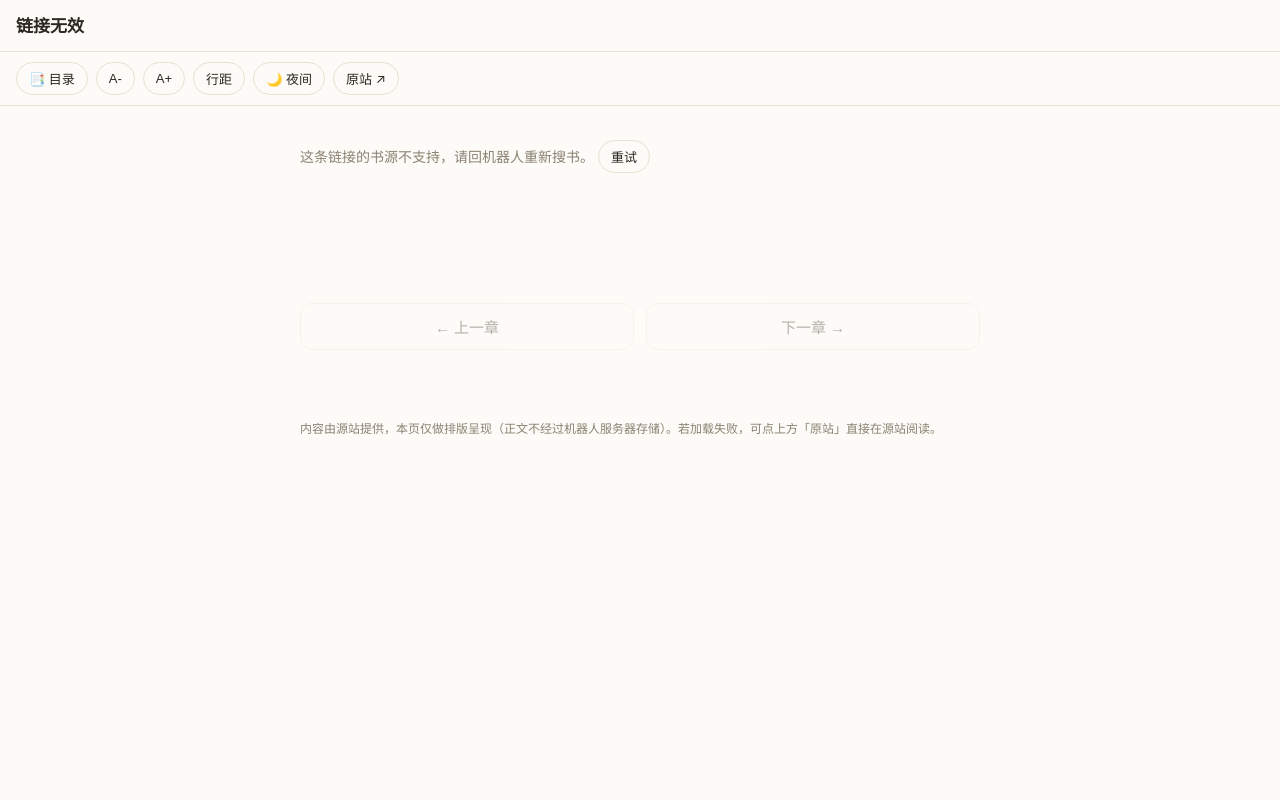
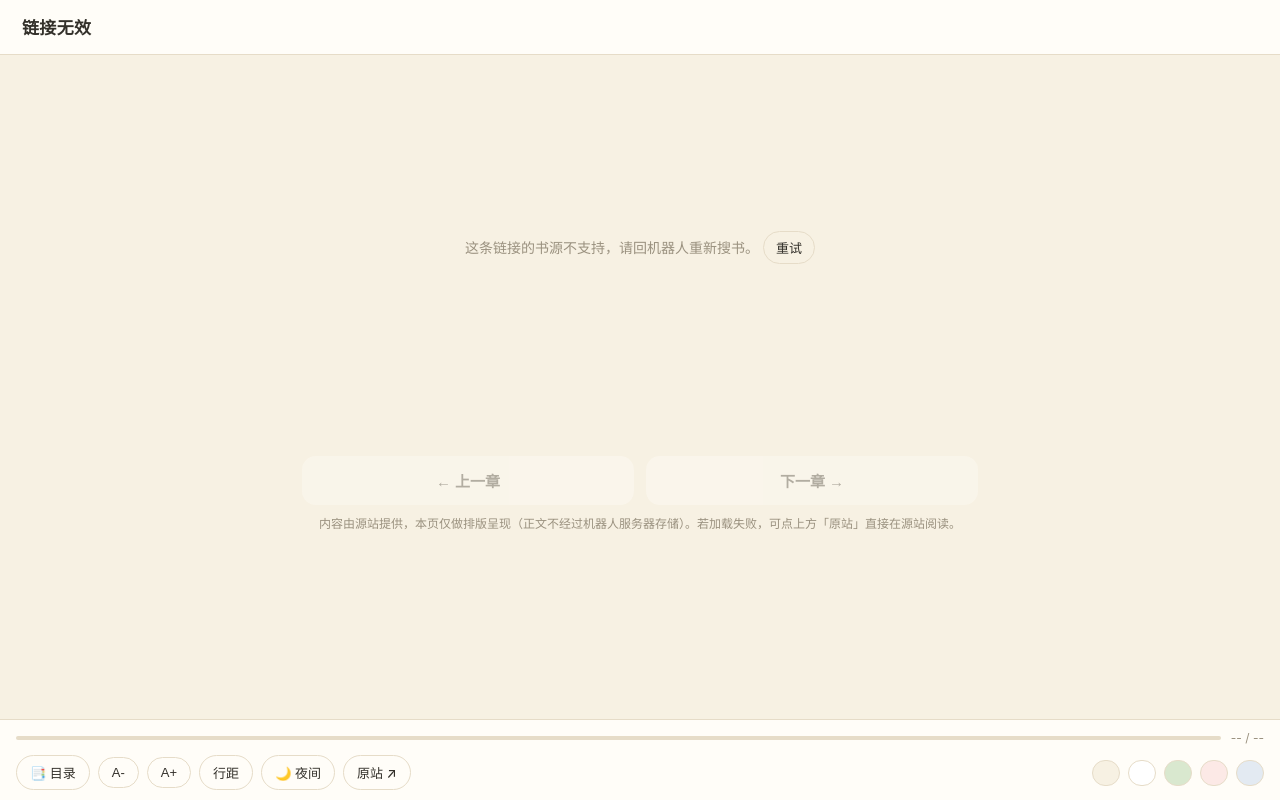
Before and after one commit to Mahiru0311/reader, a plain HTML site: page novel.html in a window 1280 px wide. Drawn offline with Linux system fonts and the light colour scheme.

Commit message:
novel.html: Fanqie/Qimao-style UI redesign (themes, bottom bar, progress, sans typography; JS logic untouched)

```diff
--- a/novel.html
+++ b/novel.html
@@ -3,44 +3,72 @@
 <meta name="viewport" content="width=device-width,initial-scale=1,viewport-fit=cover">
 <title>小说阅读页</title>
 <style>
-:root{--bg:#fdfbf7;--fg:#2b2620;--muted:#8a8272;--line:#e8e0d2;--accent:#b07d3c}
-*{box-sizing:border-box}body{margin:0;background:var(--bg);color:var(--fg);font-family:-apple-system,BlinkMacSystemFont,"PingFang SC","Noto Serif SC",serif;-webkit-font-smoothing:antialiased}
-body.night{--bg:#171512;--fg:#cfc8bd;--muted:#8d867c;--line:#2e2a26;--accent:#d0a05e}
-header{position:sticky;top:0;background:var(--bg);border-bottom:1px solid var(--line);padding:12px 16px;z-index:10}
-header h1{font-size:17px;margin:0 0 2px}header .author{font-size:13px;color:var(--muted)}
-.toolbar{display:flex;gap:8px;padding:10px 16px;border-bottom:1px solid var(--line);flex-wrap:wrap}
-.toolbar button,.toolbar a{background:transparent;border:1px solid var(--line);color:var(--fg);border-radius:20px;padding:6px 12px;font-size:13px;text-decoration:none}
-#toc{position:fixed;inset:0 auto 0 0;width:min(300px,80vw);background:var(--bg);border-right:1px solid var(--line);transform:translateX(-105%);transition:transform .25s;z-index:20;overflow-y:auto;padding:16px}
-#toc.open{transform:none}#toc h2{font-size:15px;margin:0 0 10px}
-.toc-item{display:block;width:100%;text-align:left;background:none;border:0;border-bottom:1px solid var(--line);color:var(--fg);padding:9px 2px;font-size:14px}
-.toc-item.active{color:var(--accent);font-weight:700}
-main{max-width:720px;margin:0 auto;padding:20px 20px calc(88px + env(safe-area-inset-bottom))}
-.chapter h2{font-size:19px;margin:8px 0 18px}.chapter p{line-height:1.9;margin:0 0 1em;text-align:justify}
-.nav{display:flex;justify-content:space-between;gap:12px;margin:28px 0}
-.nav button{flex:1;border:1px solid var(--line);background:transparent;color:var(--fg);border-radius:12px;padding:12px;font-size:15px}
-.nav button:disabled{opacity:.35}
-#mask{position:fixed;inset:0;background:rgba(0,0,0,.35);display:none;z-index:15}
+:root{--bg:#f7f1e3;--fg:#33302a;--muted:#9a917f;--line:#e6dcc8;--accent:#e86a2c;--card:#fffdf8;--bar:#fffdf8}
+body[data-theme="white"]{--bg:#ffffff;--fg:#222222;--muted:#999999;--line:#eeeeee;--card:#ffffff;--bar:#ffffff}
+body[data-theme="green"]{--bg:#d9e8cf;--fg:#2e3b2a;--muted:#7d8a76;--line:#c2d4b4;--card:#e6f0e1;--bar:#e6f0e1}
+body[data-theme="pink"]{--bg:#fce9e6;--fg:#3d2c2a;--muted:#a68f8c;--line:#f0d2cd;--card:#fef4f2;--bar:#fef4f2}
+body[data-theme="blue"]{--bg:#e3eaf2;--fg:#2c3540;--muted:#85909c;--line:#cbd6e2;--card:#eef3f8;--bar:#eef3f8}
+body.night{--bg:#161616;--fg:#a8a8a8;--muted:#777777;--line:#2c2c2c;--accent:#e08a4e;--card:#1e1e1e;--bar:#1e1e1e}
+*{box-sizing:border-box}
+body{margin:0;background:var(--bg);color:var(--fg);font-family:-apple-system,BlinkMacSystemFont,"PingFang SC","Hiragino Sans GB","Microsoft YaHei","Noto Sans SC",sans-serif;-webkit-font-smoothing:antialiased;transition:background .25s,color .25s}
+header{position:sticky;top:0;background:var(--bar);border-bottom:1px solid var(--line);padding:14px 22px 12px;z-index:10}
+header h1{font-size:17px;font-weight:700;margin:0 0 3px;letter-spacing:.02em}
+header .author{font-size:12px;color:var(--muted);letter-spacing:.05em}
+main{max-width:720px;margin:0 auto;padding:28px 22px 8px}
+.chapter h2{font-size:22px;font-weight:800;line-height:1.4;margin:4px 0 6px;letter-spacing:.01em}
+.chapter h2::after{content:"";display:block;width:34px;height:3px;background:var(--accent);border-radius:2px;margin-top:14px}
+.chapter p{line-height:1.9;margin:0 0 1em;text-align:justify;letter-spacing:.015em}
+.nav{display:flex;gap:12px;margin:36px 0 8px}
+.nav button{flex:1;border:0;background:var(--card);color:var(--fg);border-radius:14px;padding:14px;font-size:15px;font-weight:600;box-shadow:0 1px 4px rgba(0,0,0,.06)}
+.nav button:disabled{opacity:.35;box-shadow:none}
+.bottombar{position:fixed;left:0;right:0;bottom:0;background:var(--bar);border-top:1px solid var(--line);padding:10px 16px calc(10px + env(safe-area-inset-bottom));z-index:10}
+.progress{display:flex;align-items:center;gap:10px;margin-bottom:10px}
+.progress .bar{flex:1;height:4px;background:var(--line);border-radius:2px;overflow:hidden}
+.progress .bar i{display:block;height:100%;background:var(--accent);border-radius:2px;width:0%}
+.progress span{font-size:12px;color:var(--muted);white-space:nowrap}
+.controls{display:flex;gap:8px;align-items:center;flex-wrap:wrap}
+.controls button,.controls a{background:transparent;border:1px solid var(--line);color:var(--fg);border-radius:20px;padding:7px 13px;font-size:13px;font-weight:500;text-decoration:none}
+.controls button:active,.controls a:active{background:var(--line)}
+.themes{display:flex;gap:8px;align-items:center;margin-left:auto}
+.theme-dot{width:26px;height:26px;border-radius:50%;border:2px solid var(--line);padding:0;cursor:pointer}
+.theme-dot.active{border-color:var(--accent);box-shadow:0 0 0 2px var(--bar),0 0 0 4px var(--accent)}
+#toc{position:fixed;top:0;bottom:0;left:0;width:min(320px,84vw);background:var(--bar);border-right:1px solid var(--line);transform:translateX(-105%);transition:transform .28s ease;z-index:20;overflow-y:auto;padding:0}
+#toc.open{transform:none}
+#toc h2{font-size:16px;font-weight:700;margin:0;padding:18px 18px 12px;border-bottom:1px solid var(--line);position:sticky;top:0;background:var(--bar)}
+.toc-item{display:block;width:100%;text-align:left;background:none;border:0;border-bottom:1px solid var(--line);color:var(--fg);padding:13px 18px;font-size:14px;line-height:1.5}
+.toc-item.active{color:var(--accent);font-weight:700;border-left:3px solid var(--accent);padding-left:15px}
+#mask{position:fixed;inset:0;background:rgba(0,0,0,.4);display:none;z-index:15}
 #mask.show{display:block}
-.status{color:var(--muted);font-size:14px;line-height:1.8}
+.status{color:var(--muted);font-size:14px;line-height:1.8;text-align:center;padding:60px 0}
 .status button{background:transparent;border:1px solid var(--line);color:var(--fg);border-radius:20px;padding:6px 12px;font-size:13px}
-.footnote{max-width:720px;margin:0 auto;padding:0 20px 40px;color:var(--muted);font-size:12px;line-height:1.8}
-.footnote a{color:var(--accent)}
+.footnote{max-width:720px;margin:0 auto;padding:0 20px calc(150px + env(safe-area-inset-bottom));color:var(--muted);font-size:12px;line-height:1.8;text-align:center}
+.footnote a{color:var(--accent);text-decoration:none}
 </style></head>
 <body>
 <header><h1 id="bookTitle">加载中…</h1><div class="author" id="bookAuthor"></div></header>
-<div class="toolbar">
+<div id="mask"></div>
+<nav id="toc"><h2 id="tocTitle">目录</h2><div id="tocList"></div></nav>
+<main id="content"><p class="status" id="statusText">正在加载目录…</p></main>
+<div style="max-width:720px;margin:0 auto;padding:0 22px"><div class="nav">
+<button id="prevBtn" disabled>← 上一章</button><button id="nextBtn" disabled>下一章 →</button>
+</div></div>
+<p class="footnote">内容由源站提供，本页仅做排版呈现（正文不经过机器人服务器存储）。若加载失败，可点上方「原站」直接在源站阅读。</p>
+<div class="bottombar">
+<div class="progress"><div class="bar"><i id="progressBar"></i></div><span id="progressText">-- / --</span></div>
+<div class="controls">
 <button id="tocBtn">📑 目录</button>
 <button id="fontMinus">A-</button><button id="fontPlus">A+</button>
 <button id="lineBtn">行距</button><button id="nightBtn">🌙 夜间</button>
 <a id="sourceLink" href="#" target="_blank" rel="noopener">原站 ↗</a>
+<span class="themes">
+<button class="theme-dot" data-theme="paper" style="background:#f7f1e3" aria-label="米色"></button>
+<button class="theme-dot" data-theme="white" style="background:#ffffff" aria-label="白色"></button>
+<button class="theme-dot" data-theme="green" style="background:#d9e8cf" aria-label="护眼绿"></button>
+<button class="theme-dot" data-theme="pink" style="background:#fce9e6" aria-label="粉色"></button>
+<button class="theme-dot" data-theme="blue" style="background:#e3eaf2" aria-label="浅蓝"></button>
+</span>
 </div>
-<div id="mask"></div>
-<nav id="toc"><h2 id="tocTitle">目录</h2><div id="tocList"></div></nav>
-<main id="content"><p class="status" id="statusText">正在加载目录…</p></main>
-<div style="max-width:720px;margin:0 auto;padding:0 20px 40px"><div class="nav">
-<button id="prevBtn" disabled>← 上一章</button><button id="nextBtn" disabled>下一章 →</button>
-</div></div>
-<p class="footnote">内容由源站提供，本页仅做排版呈现（正文不经过机器人服务器存储）。若加载失败，可点上方「原站」直接在源站阅读。</p>
+</div>
 <script>
 (function(){
 const params = new URLSearchParams(location.search);
@@ -321,6 +349,10 @@ function renderChapter(){
   document.querySelectorAll(".toc-item").forEach((t, j) => t.classList.toggle("active", j === cur));
   document.getElementById("prevBtn").disabled = cur === 0;
   document.getElementById("nextBtn").disabled = cur === chapters.length - 1;
+  const prog = document.getElementById("progressText");
+  if (prog) prog.textContent = "第 " + (cur + 1) + " / " + chapters.length + " 章 · " + (chapters.length ? Math.round((cur + 1) / chapters.length * 100) : 0) + "%";
+  const bar = document.getElementById("progressBar");
+  if (bar) bar.style.width = (chapters.length ? ((cur + 1) / chapters.length * 100) : 0) + "%";
   window.scrollTo({ top: 0 });
   apply(); save();
 }
@@ -406,6 +438,18 @@ document.getElementById("fontMinus").onclick = () => { fontSize = Math.max(14, f
 document.getElementById("fontPlus").onclick = () => { fontSize = Math.min(26, fontSize + 1); apply(); save(); };
 document.getElementById("lineBtn").onclick = () => { lineH = lineH >= 2.2 ? 1.6 : +(lineH + 0.15).toFixed(2); apply(); save(); };
 document.getElementById("nightBtn").onclick = () => { document.body.classList.toggle("night"); apply(); save(); };
+// 主题切换：偏好存独立键 novel-theme，原有阅读进度对象不动
+const themeDots = document.querySelectorAll(".theme-dot");
+function applyTheme(t){
+  document.body.dataset.theme = t;
+  themeDots.forEach(d => d.classList.toggle("active", d.dataset.theme === t));
+  try { localStorage.setItem("novel-theme", t); } catch (e) {}
+}
+themeDots.forEach(d => { d.onclick = () => applyTheme(d.dataset.theme); });
+let savedTheme = "paper";
+try { savedTheme = localStorage.getItem("novel-theme") || "paper"; } catch (e) {}
+if (!["paper","white","green","pink","blue"].includes(savedTheme)) savedTheme = "paper";
+applyTheme(savedTheme);
 loadCatalog().then(() => {
   document.getElementById("tocTitle").textContent = "目录（共 " + chapters.length + " 章）";
   const tocList = document.getElementById("tocList");
```
